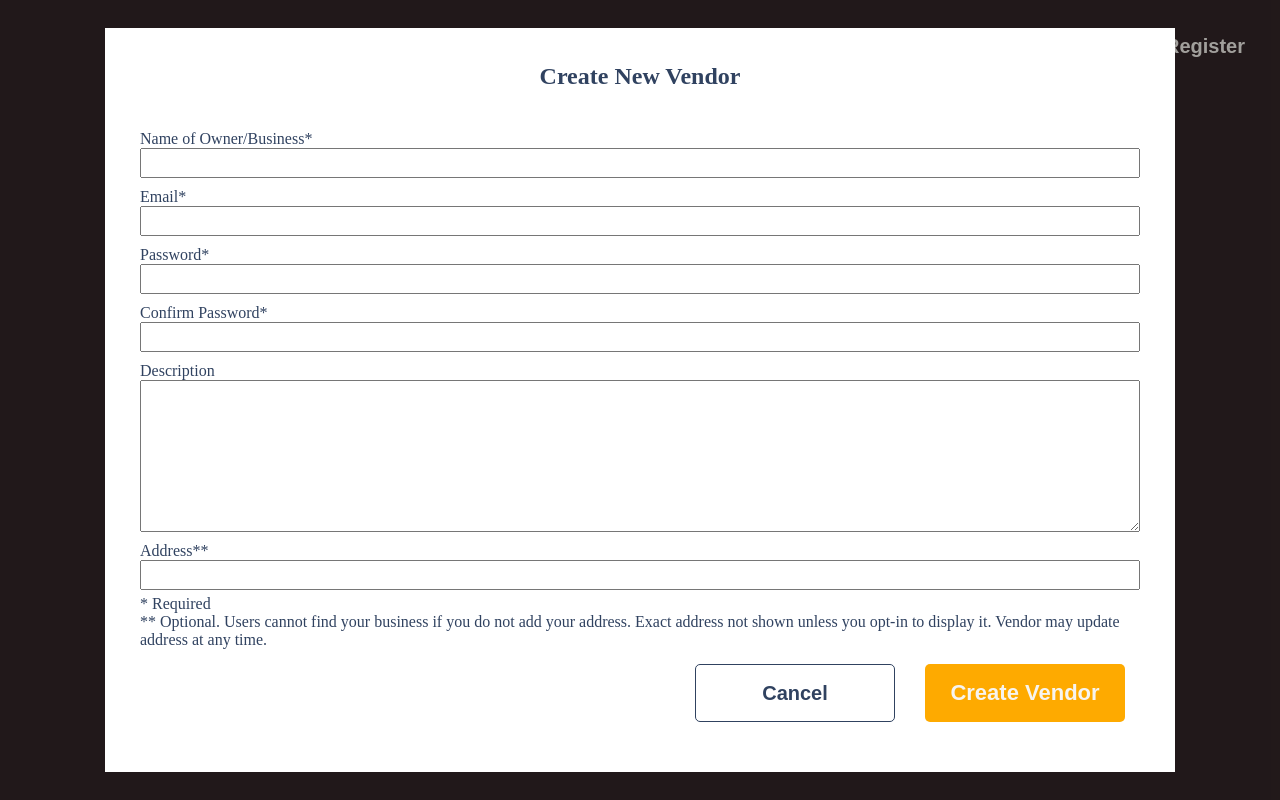
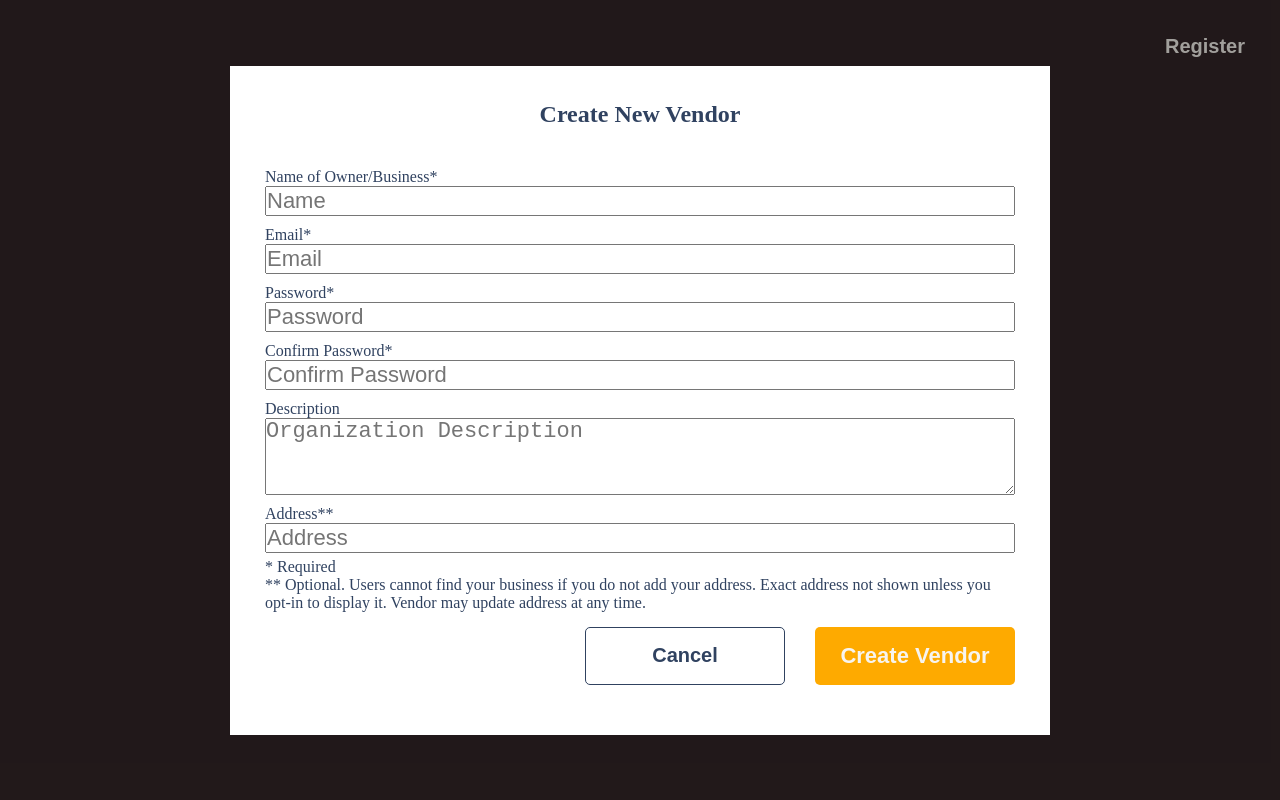
Before and after one commit to MorganLee909/market-app, a Vue app: page / in a window 1280 px wide. Both pictures are taken after a click on the button "Register". Built offline with nearby package versions, Linux system fonts and the light colour scheme.

Commit message:
Create banner component.

```diff
--- /dev/null
+++ b/src/components/NotificationBanner.vue
@@ -0,0 +1,45 @@
+<template>
+    <div>
+        <p :class="type">{{ message }}</p>
+    </div>
+</template>
+
+<script>
+export default {
+    props: ["type", "message"]
+}
+</script>
+
+<style scoped>
+    div{
+        display: flex;
+        justify-content: center;
+        position: fixed;
+        top: 0;
+        left: 0;
+        z-index: 200;
+        box-sizing: border-box;
+        height: 50px;
+        width: 100vw;
+        margin: 15px 0;
+    }
+
+    p{
+        display: flex;
+        justify-content: center;
+        align-items: center;
+        width: 750px;
+        height: 100%;
+        font-weight: bold;
+        border-radius: 5px;
+        color: var(--text);
+    }
+
+    .error{
+        background: rgb(252, 80, 80);
+    }
+
+    .success{
+        background: rgb(10, 158, 0);
+    }
+</style>
--- a/src/components/VendorRegister.vue
+++ b/src/components/VendorRegister.vue
@@ -4,27 +4,27 @@
             <h2>Create New Vendor</h2>
 
             <label>Name of Owner/Business*
-                <input type="text" name="name"/>
+                <input type="text" name="name" placeholder="Name" required/>
             </label>
 
             <label>Email*
-                <input type="email" name="email"/>
+                <input type="email" name="email" placeholder="Email" required/>
             </label>
 
             <label>Password*
-                <input type="password" name="pass"/>
+                <input type="password" name="pass" placeholder="Password" required/>
             </label>
 
             <label>Confirm Password*
-                <input type="password" name="confirmPass"/>
+                <input type="password" name="confirmPass" placeholder="Confirm Password" required/>
             </label>
 
             <label>Description
-                <textarea name="description" rows="10"></textarea>
+                <textarea name="description" rows="3" placeholder="Organization Description"></textarea>
             </label>
 
             <label>Address**
-                <input type="text" name="address"/>
+                <input type="text" name="address" placeholder="Address"/>
             </label>
 
             <p>* Required</p>
@@ -44,6 +44,21 @@
 export default {
     methods: {
         submit(e){
+            if(!/^(([^<>()[\]\\.,;:\s@"]+(\.[^<>()[\]\\.,;:\s@"]+)*)|(".+"))@((\[[0-9]{1,3}\.[0-9]{1,3}\.[0-9]{1,3}\.[0-9]{1,3}\])|(([a-zA-Z\-0-9]+\.)+[a-zA-Z]{2,}))$/.test(e.target.email.value)){
+                this.$emit("banner", "error", "Invalid email address");
+                return;
+            }
+
+            if(e.target.pass.value.length < 10){
+                this.$emit("banner", "error", "Password must contain at least 10 characters");
+                return;
+            }
+
+            if(e.target.pass.value !== e.target.confirmPass.value){
+                this.$emit("banner", "error", "Your passwords do not match");
+                return;
+            }
+
             fetch("http://localhost:8000/vendor", {
                 method: "post",
                 headers: {
@@ -61,11 +76,14 @@ export default {
                 .then(r=>r.json())
                 .then((response)=>{
                     if(typeof(response) === "string"){
+                        this.$emit("banner", "error", response);
                     }else{
                         this.$router.push(`/vendor/${response._id}`);
                     }
                 })
-                .catch((err)=>{});
+                .catch((err)=>{
+                    this.$emit("banner", "error", "Internal error, please try refreshing page");
+                });
         }
     }
 }
@@ -78,7 +96,7 @@ form{
     background: white;
     padding: 35px;
     color: var(--textOnWhite);
-    max-width: 1000px;
+    max-width: 750px;
 }
 
 h2{
@@ -87,7 +105,7 @@ h2{
     margin-bottom: 35px;
 }
 
-input{
+input, textarea{
     font-size: 22px;
 }
 
@@ -108,4 +126,8 @@ input{
     border: 1px solid var(--textOnWhite);
     background: none;
 }
+
+.buttonContainer input{
+    margin-right: 0;
+}
 </style>
--- a/src/main.js
+++ b/src/main.js
@@ -3,11 +3,13 @@ import App from "./App.vue";
 import router from "./router.js";
 
 import VendorRegister from "./components/VendorRegister.vue";
+import NotificationBanner from "./components/NotificationBanner.vue";
 
 const app = createApp(App);
 
 app.use(router);
 
 app.component("vendor-register", VendorRegister);
+app.component("notification-banner", NotificationBanner);
 
 app.mount("#app");
--- a/src/views/LandingPage.vue
+++ b/src/views/LandingPage.vue
@@ -1,6 +1,16 @@
 <template>
     <div class="landingPage">
-        <vendor-register v-if="modals.vendorReg" @closeModal="closeModal"></vendor-register>
+        <vendor-register
+            v-if="modals.vendorReg"
+            @closeModal="closeModal"
+            @banner="showBanner"
+        ></vendor-register>
+
+        <notification-banner
+            v-show="banner.displayed"
+            :type="banner.type"
+            :message="banner.message"
+        ></notification-banner>
 
         <button class="loginReg" @click="displayRegister">Register</button>
 
@@ -11,8 +21,6 @@
         <p>Shop Local</p>
 
         <p>Buy Local</p>
-
-        <RouterLink class="actionButton" to="/second">Search Locally</RouterLink>
     </div>
 </template>
 
@@ -22,6 +30,11 @@ export default {
         return {
             modals: {
                 vendorReg: false
+            },
+            banner: {
+                displayed: false,
+                type: "",
+                message: ""
             }
         }
     },
@@ -31,6 +44,16 @@ export default {
         },
         closeModal: function(){
             this.modals.vendorReg = false
+        },
+        showBanner: function(type, message){
+            this.banner.type = type;
+            this.banner.message = message;
+            this.banner.displayed = true;
+
+            setTimeout(this.hideBanner, 5000);
+        },
+        hideBanner: function(){
+            this.banner.displayed = false;
         }
     }
 }
```
Also changed, not shown: src/App.vue (+4 -4 lines).
